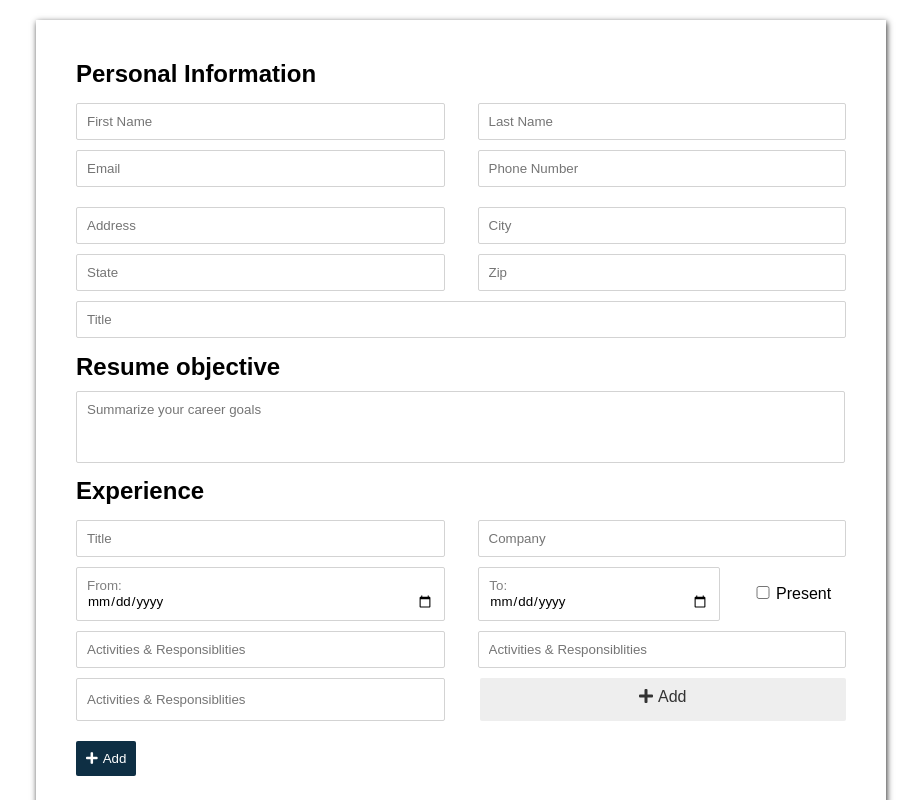
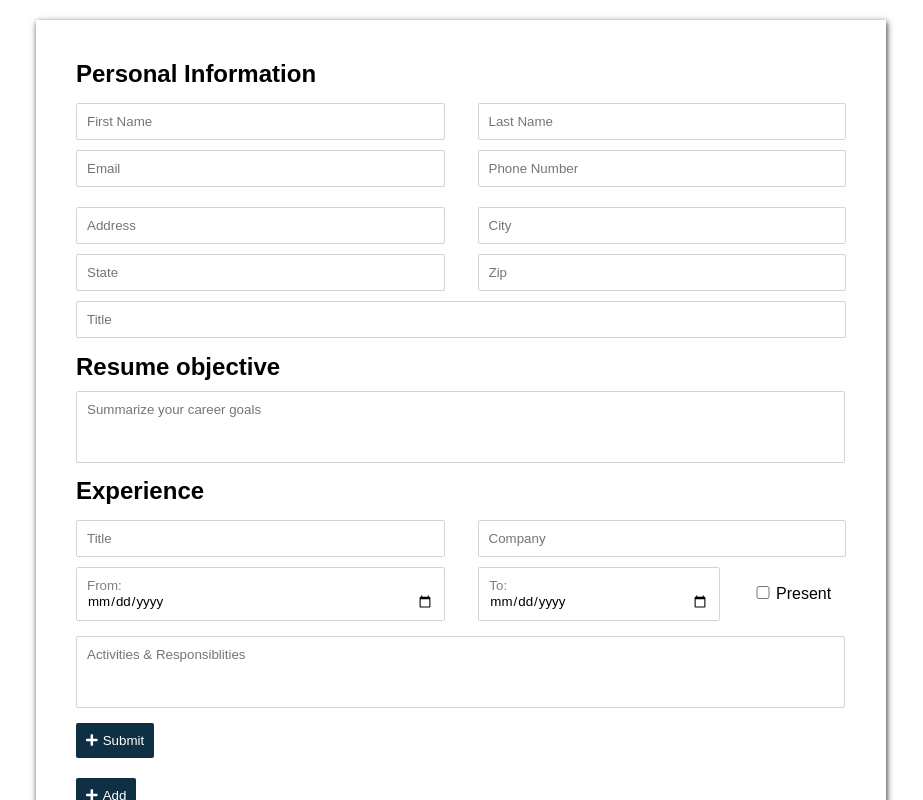
Before and after one commit to johnngo10/cv-application, a React (Create React App) app in the folder cv-project/: page / in a window 1280 px wide. Shown: the top 800 px of the page, without its empty margins (179-1102 px from the left). Built offline with nearby package versions, Linux system fonts and the light colour scheme; the HTML template or start-up script is replaced by a standard one.

Commit message:
added handlers for adding experience and jobs

```diff
--- a/cv-project/package.json
+++ b/cv-project/package.json
@@ -10,6 +10,7 @@
     "react-dom": "^17.0.1",
     "react-router-dom": "^5.2.0",
     "react-scripts": "4.0.2",
+    "uniqid": "^5.3.0",
     "web-vitals": "^1.1.0"
   },
   "scripts": {
--- a/cv-project/public/styles/style.css
+++ b/cv-project/public/styles/style.css
@@ -207,8 +207,18 @@ p {
   outline: none;
 }
 
-#add-activities-container {
-  /* border: 1px solid black; */
+.experience-form textarea {
+  padding: 10px;
+  margin: 10px 0;
+  border: 1px solid lightgray;
+  border-radius: 2px;
+  width: 97%;
+  height: 50px;
+  resize: none;
+  outline: none;
+}
+
+/* #add-activities-container {
   padding: 10px;
   margin: 5px 0;
   width: 45%;
@@ -217,10 +227,32 @@ p {
   color: #333333;
   cursor: pointer;
   border-radius: 2px;
+} */
+
+.submit-job {
+  padding: 10px;
+  margin: 5px 0;
+  color: white;
+  background-color: #0e2f44;
+  border: none;
+  border-radius: 2px;
+  cursor: pointer;
+  outline: none;
 }
 
 .fa-plus {
   margin-right: 5px;
+}
+
+.delete {
+  padding: 10px;
+  margin: 5px 0;
+  color: white;
+  background-color: red;
+  border: none;
+  border-radius: 2px;
+  cursor: pointer;
+  outline: none;
 }
 
 #add-experience-button {
--- a/cv-project/src/App.js
+++ b/cv-project/src/App.js
@@ -44,7 +44,11 @@ class App extends Component {
     });
   }
 
-  handleExperienceChange() {}
+  handleExperienceChange(arr) {
+    this.setState({
+      experience: arr,
+    });
+  }
 
   render() {
     const {
@@ -58,6 +62,7 @@ class App extends Component {
       zip,
       title,
       objective,
+      experience,
       submitted,
     } = this.state;
 
@@ -75,12 +80,13 @@ class App extends Component {
             zip={zip}
             objective={objective}
             title={title}
+            experience={experience}
           />
         ) : (
           <form id='form' onSubmit={this.handleSubmit}>
             <PersonalInfo handleChange={this.handleChange} />
             <Objective handleChange={this.handleChange} />
-            <Experience />
+            <Experience handleExperienceChange={this.handleExperienceChange} />
             <Education />
             <Certification />
             <div id='submit-container'>
@@ -94,7 +100,3 @@ class App extends Component {
 }
 
 export default App;
-
-// Create a state with an array of job objects
-// Pass experience state array as prop to resume component
-// Resume will map prop and render the jobs
--- a/cv-project/src/components/Experience/Experience.js
+++ b/cv-project/src/components/Experience/Experience.js
@@ -2,32 +2,69 @@ import React, { Component } from 'react';
 import Jobs from './Jobs';
 
 class Experience extends Component {
-  constructor() {
-    super();
+  constructor(props) {
+    super(props);
 
     this.state = {
-      jobsArr: [1],
+      jobInputs: [1],
+      jobsObj: [],
+      arr: [],
     };
 
     this.handleAddJobs = this.handleAddJobs.bind(this);
+    this.handleConcatJobToArr = this.handleConcatJobToArr.bind(this);
+    this.handleJobObjects = this.handleJobObjects.bind(this);
+    this.handlePushArr = this.handlePushArr.bind(this);
   }
 
   handleAddJobs(e) {
-    const jobs = this.state.jobsArr;
+    let jobs = this.state.jobInputs;
     jobs.push(1);
     this.setState({
-      jobsArr: jobs,
+      jobInputs: jobs,
     });
   }
 
+  // Push job array up to App Component
+  handlePushArr() {
+    const { jobsObj } = this.state;
+    const { handleExperienceChange } = this.props;
+
+    handleExperienceChange(jobsObj);
+  }
+
+  handleConcatJobToArr() {
+    const { jobsObj, arr } = this.state;
+    this.setState(
+      {
+        jobsObj: jobsObj.concat(arr),
+      },
+      () => {
+        this.handlePushArr();
+      }
+    );
+  }
+
+  handleJobObjects(arr) {
+    this.setState(
+      {
+        arr: arr,
+      },
+      () => {
+        this.handleConcatJobToArr();
+      }
+    );
+  }
+
   render() {
-    const { jobsArr } = this.state;
+    const { jobInputs } = this.state;
+    const { handleExperienceChange } = this.props;
 
     return (
       <div id='experience-container'>
         <h2>Experience</h2>
-        {jobsArr.map((value, index) => {
-          return <Jobs key={index} />;
+        {jobInputs.map((value, index) => {
+          return <Jobs key={index} handleJobObjects={this.handleJobObjects} />;
         })}
         <button
           type='button'
--- a/cv-project/src/components/Experience/Jobs.js
+++ b/cv-project/src/components/Experience/Jobs.js
@@ -1,28 +1,88 @@
 import React, { Component } from 'react';
 
 class Jobs extends Component {
-  constructor() {
-    super();
+  constructor(props) {
+    super(props);
 
+    this.state = {
+      title: '',
+      company: '',
+      from: '',
+      to: '',
+      toDate: '',
+      activities: '',
+      jobs: [],
+      jobArr: [],
+      checked: false,
+      submitted: false,
+    };
+
+    this.handleChange = this.handleChange.bind(this);
+    this.handlePresentDate = this.handlePresentDate.bind(this);
+    this.handlePushArr = this.handlePushArr.bind(this);
     this.handleAdd = this.handleAdd.bind(this);
   }
 
-  handleAdd(e) {
-    const target = e.currentTarget;
-    target.insertAdjacentHTML(
-      'beforebegin',
-      `
-    <input
-      name='title'
-      placeholder='Activities & Responsiblities'
-      type='text'
-      class='experience-fields'
-    ></input>
-    `
+  // Push job array up to Experience Component
+  handlePushArr() {
+    const { jobs } = this.state;
+    const { handleJobObjects } = this.props;
+
+    handleJobObjects(jobs);
+  }
+
+  handleAdd() {
+    const { title, company, from, to, activities, jobs } = this.state;
+    const { handleJobObjects } = this.props;
+    const job = {
+      title: title,
+      company: company,
+      from: from,
+      to: to,
+      activities: activities,
+    };
+    let arr = [];
+    arr.push(job);
+
+    this.setState(
+      {
+        jobs: arr,
+        submitted: true,
+      },
+      () => {
+        this.handlePushArr();
+      }
     );
   }
 
+  handleChange = input => e => {
+    this.setState({
+      [input]: e.target.value,
+    });
+  };
+
+  handlePresentDate(e) {
+    const target = e.target;
+    const date = new Date();
+    const check = e.target.checked;
+    const toDate = target;
+    if (check) {
+      this.setState({
+        toDate: this.state.toDate,
+        to: 'Present',
+        checked: true,
+      });
+    } else {
+      this.setState({
+        to: this.state.toDate,
+        checked: false,
+      });
+    }
+  }
+
   render() {
+    const { checked, submitted } = this.state;
+
     return (
       <div className='experience-form'>
         <input
@@ -30,6 +90,8 @@ class Jobs extends Component {
           placeholder='Title'
           type='text'
           className='experience-fields'
+          onChange={this.handleChange('title')}
+          disabled={submitted}
           required
         ></input>
         <input
@@ -37,49 +99,81 @@ class Jobs extends Component {
           placeholder='Company'
           type='text'
           className='experience-fields'
+          onChange={this.handleChange('company')}
+          disabled={submitted}
           required
         ></input>
         <input
           placeholder='From:'
           type='date'
           className='experience-fields from-date'
+          onChange={this.handleChange('from')}
+          disabled={submitted}
           required
         ></input>
         <input
           placeholder='To:'
           type='date'
           className='experience-fields to-date'
+          onChange={this.handleChange('to')}
+          disabled={checked}
+          disabled={submitted}
+          required
         ></input>
         <label className='switch'>
-          <input type='checkbox' className='toggle-ongoing'></input>
+          <input
+            type='checkbox'
+            className='toggle-ongoing'
+            onClick={this.handlePresentDate}
+            disabled={submitted}
+          ></input>
           <span className='slider round'>Present</span>
         </label>
-        <input
-          name='title'
+        <textarea
+          name='activities'
+          placeholder='Activities & Responsiblities'
+          onChange={this.handleChange('activities')}
+          disabled={submitted}
+          required
+        ></textarea>
+        {submitted === false ? (
+          <button type='button' className='submit-job' onClick={this.handleAdd}>
+            <span>
+              <i className='fas fa-plus'></i>
+            </span>
+            Submit
+          </button>
+        ) : (
+          <button type='button' className='delete'>
+            Delete
+          </button>
+        )}
+        {/* <input
+          name='activities'
           placeholder='Activities & Responsiblities'
           type='text'
           className='experience-fields'
         ></input>
         <input
-          name='title'
+          name='activities'
           placeholder='Activities & Responsiblities'
           type='text'
           className='experience-fields'
         ></input>
         <input
-          name='title'
+          name='activities'
           placeholder='Activities & Responsiblities'
           type='text'
           className='experience-fields'
-        ></input>
-        <div id='add-activities-container' onClick={this.handleAdd}>
+        ></input> */}
+        {/* <div id='add-activities-container' onClick={this.handleAdd}>
           <p id='add-activities'>
             <span>
               <i className='fas fa-plus'></i>
             </span>
             Add
           </p>
-        </div>
+        </div> */}
       </div>
     );
   }
--- a/cv-project/src/components/Resume.js
+++ b/cv-project/src/components/Resume.js
@@ -1,4 +1,5 @@
 import React, { Component } from 'react';
+import uniqid from 'uniqid';
 
 class Resume extends Component {
   constructor(props) {
@@ -16,6 +17,7 @@ class Resume extends Component {
       zip,
       objective,
       title,
+      experience,
     } = this.props;
 
     return (
@@ -38,25 +40,24 @@ class Resume extends Component {
             <div>
               <h2 className='category'>EXPERIENCE</h2>
               <div>
-                <div className='jobs'>
-                  <h3>Web Developer</h3>
+                {experience.map(job => {
+                  return (
+                    <div className='jobs' key={uniqid()}>
+                      <h3>{job.title}</h3>
+                      <h4>
+                        {job.company} / {job.from} - {job.to}
+                      </h4>
+                      <p>{job.activities}</p>
+                    </div>
+                  );
+                })}
+                {/* <div className='jobs'>
+                  <h3>{experience[0].title}</h3>
                   <h4>
-                    McGee Solutions, Westminster, CA / September 2016 - Present
+                    {experience[0].company} / {experience[0].from} -{' '}
+                    {experience[0].to}
                   </h4>
-                  <ul>
-                    <li>
-                      Morbi enim nunc faucibus a pellentesque. Quis viverra nibh
-                      cras pulvinar mattis.
-                    </li>
-                    <li>
-                      Amet porttitor eget dolor morbi. Nunc congue nisi vitae
-                      suscipit tellus mauris a diam maecenas.{' '}
-                    </li>
-                    <li>
-                      Purus semper eget duis at tellus at urna condimentum.
-                      Viverra suspendisse potenti nullam ac tortor vitae.{' '}
-                    </li>
-                  </ul>
+                  <p>{experience[0].activities}</p>
                 </div>
                 <div className='jobs'>
                   <h3>IT Support</h3>
@@ -77,7 +78,7 @@ class Resume extends Component {
                       Viverra suspendisse potenti nullam ac tortor vitae.{' '}
                     </li>
                   </ul>
-                </div>
+                </div> */}
               </div>
             </div>
           </div>
```
Also changed, not shown: 1 other file (tests, documents, lock files or other folders).
